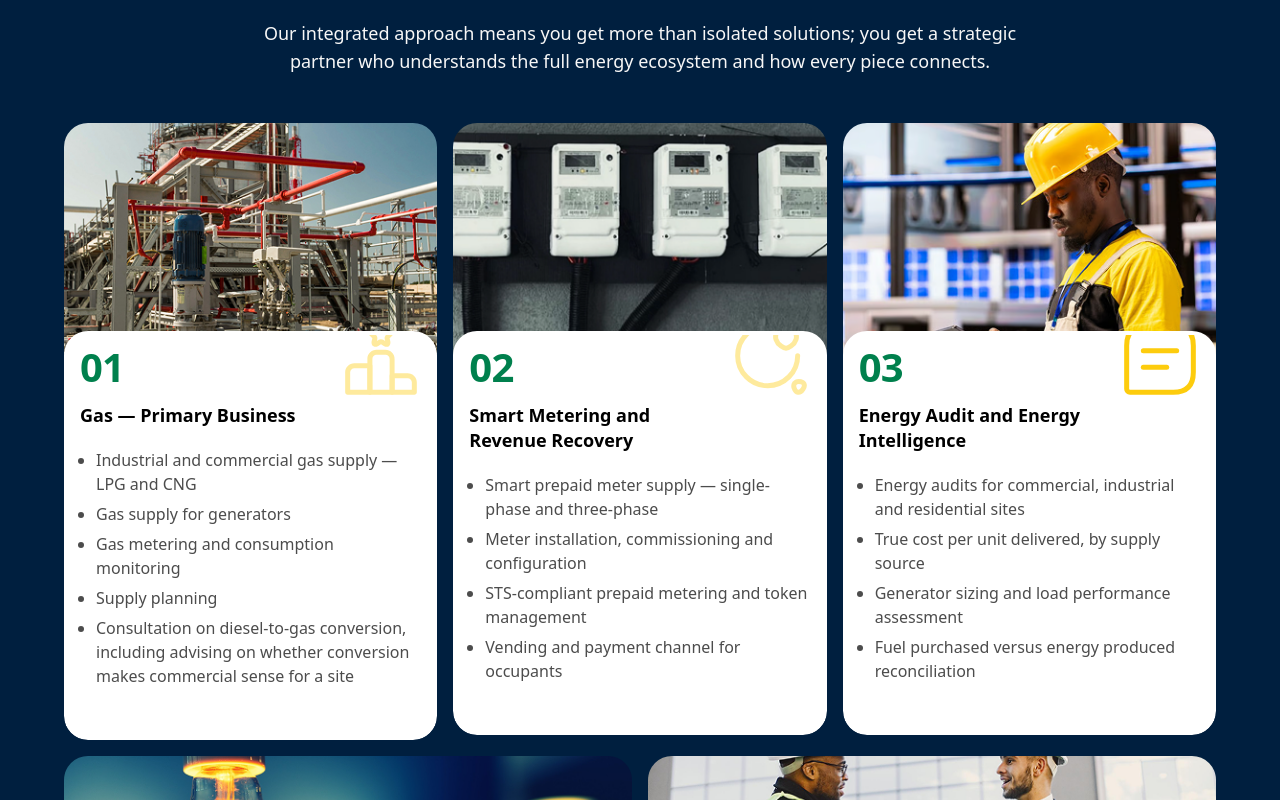
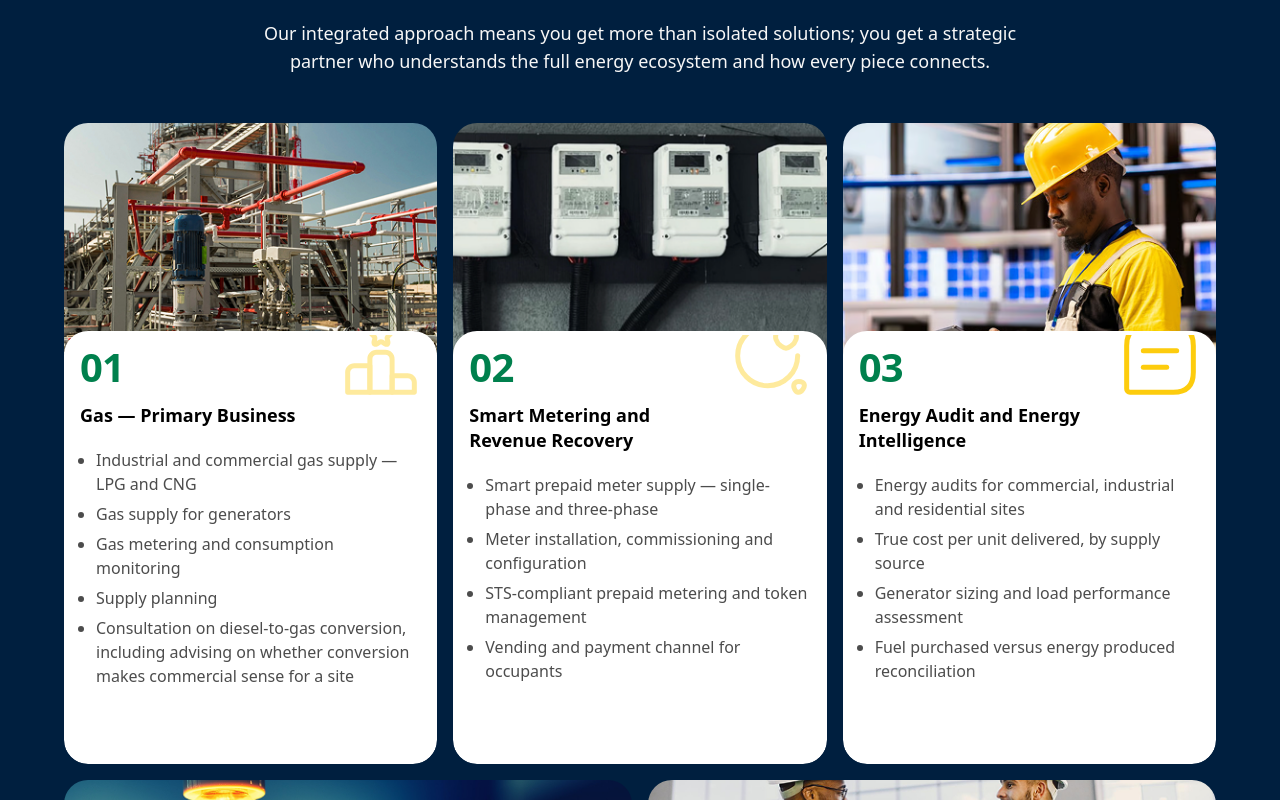
Before and after one commit to BertAndre-Dev/saair, a Next.js app: page / in a window 1280 px wide. Shown: the part 2020-2820 px from the top of the page. Built offline with nearby package versions, Linux system fonts and the light colour scheme; no server answers; a web font is replaced by a local one.

Commit message:
design fix

```diff
--- a/sections/ServicesHomeCards.tsx
+++ b/sections/ServicesHomeCards.tsx
@@ -28,7 +28,7 @@ const ServiceHomeCard = ({ card }: { card: Card }) => {
   return (
     <Link
       href={`/services/${card.slug}`}
-      className="relative flex flex-col overflow-hidden rounded-[24px] outline-none focus-visible:ring-2 focus-visible:ring-[#00804D] focus-visible:ring-offset-2 focus-visible:ring-offset-[#001F3F]"
+      className="relative flex h-full flex-col overflow-hidden rounded-[24px] outline-none focus-visible:ring-2 focus-visible:ring-[#00804D] focus-visible:ring-offset-2 focus-visible:ring-offset-[#001F3F]"
       onMouseEnter={() => setHovered(true)}
       onMouseLeave={() => setHovered(false)}
       onFocus={() => setHovered(true)}
@@ -46,7 +46,7 @@ const ServiceHomeCard = ({ card }: { card: Card }) => {
       </div>
 
       <motion.div
-        className="relative z-10 -mt-8 flex flex-col rounded-[24px] bg-white p-4 shadow-[0_16px_40px_-24px_rgba(0,0,0,0.45)]"
+        className="relative z-10 -mt-8 flex min-h-0 flex-1 flex-col rounded-[24px] bg-white p-4 shadow-[0_16px_40px_-24px_rgba(0,0,0,0.45)]"
         initial={false}
         animate={{ y: cover ? "-13rem" : 0 }}
         transition={reduced ? { duration: 0.01 } : coverSpring}
@@ -81,8 +81,9 @@ const ServiceHomeCard = ({ card }: { card: Card }) => {
           ))}
         </ul>
 
+        <div className="mt-auto pt-4">
           <span
-          className={`mt-4 inline-flex items-center gap-1.5 text-sm font-semibold text-[#008148] md:text-base ${
+            className={`inline-flex items-center gap-1.5 text-sm font-semibold text-[#008148] md:text-base ${
               showLink
                 ? "h-auto opacity-100"
                 : "h-0 overflow-hidden opacity-0 max-lg:h-auto max-lg:overflow-visible max-lg:opacity-100"
@@ -94,11 +95,12 @@ const ServiceHomeCard = ({ card }: { card: Card }) => {
 
           <motion.span
             aria-hidden="true"
-          className="mt-4 h-1 w-16 origin-left rounded-full bg-[#00804D]"
+            className="mt-4 block h-1 w-16 origin-left rounded-full bg-[#00804D]"
             initial={false}
             animate={{ scaleX: cover ? 1 : 0 }}
             transition={reduced ? { duration: 0.01 } : coverSpring}
           />
+        </div>
       </motion.div>
     </Link>
   );
@@ -110,14 +112,14 @@ const ServicesHomeCards = ({ cards }: ServicesHomeCardsProps) => {
   const isFiveCardLayout = cards.length === 5;
 
   return (
-    <StaggerContainer className="mt-12 grid grid-cols-1 items-start gap-4 lg:grid-cols-6">
+    <StaggerContainer className="mt-12 grid grid-cols-1 items-stretch gap-4 lg:grid-cols-6">
       {cards.map((card, index) => {
         const isBottomRow = isFiveCardLayout && index >= 3;
         return (
           <motion.div
             key={card.slug}
             variants={itemVariants}
-            className={`min-w-0 ${
+            className={`flex min-w-0 h-full ${
               isBottomRow ? "lg:col-span-3" : "lg:col-span-2"
             }`}
           >
```
Lines whose indentation alone changed are shown as unchanged.
